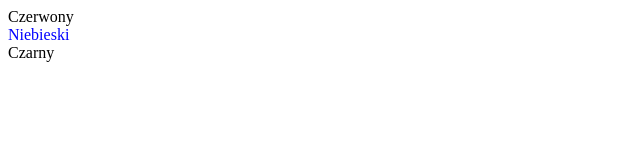
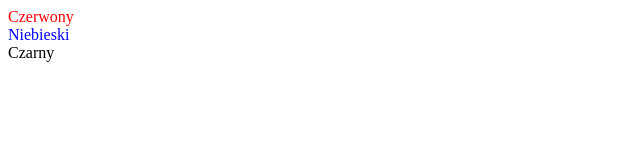
Before and after one commit to marcxvsss/c, a plain HTML site: page index.html in a window 1280 px wide. Shown: the full height of the page, 0-640 px from the left. Drawn offline with Linux system fonts and the light colour scheme.

Commit message:
Update index.html

```diff
--- a/index.html
+++ b/index.html
@@ -18,7 +18,7 @@
 
   <body>
 
-  <div style="color red;">Czerwony</div>
+  <div style="color: red;">Czerwony</div>
 
   <div class="abc">Niebieski</div>
 
```
